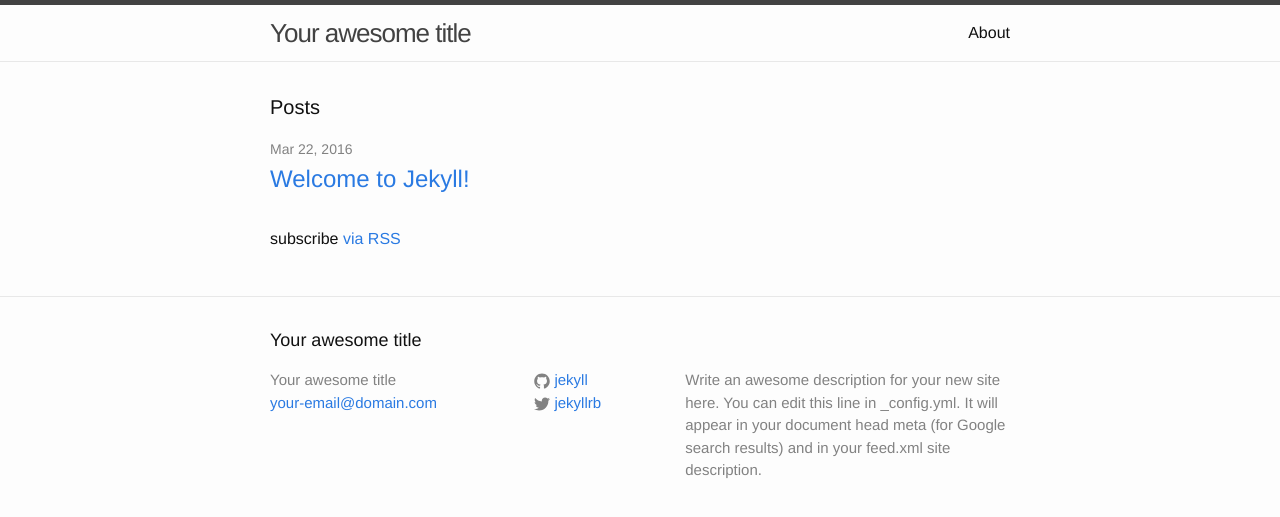
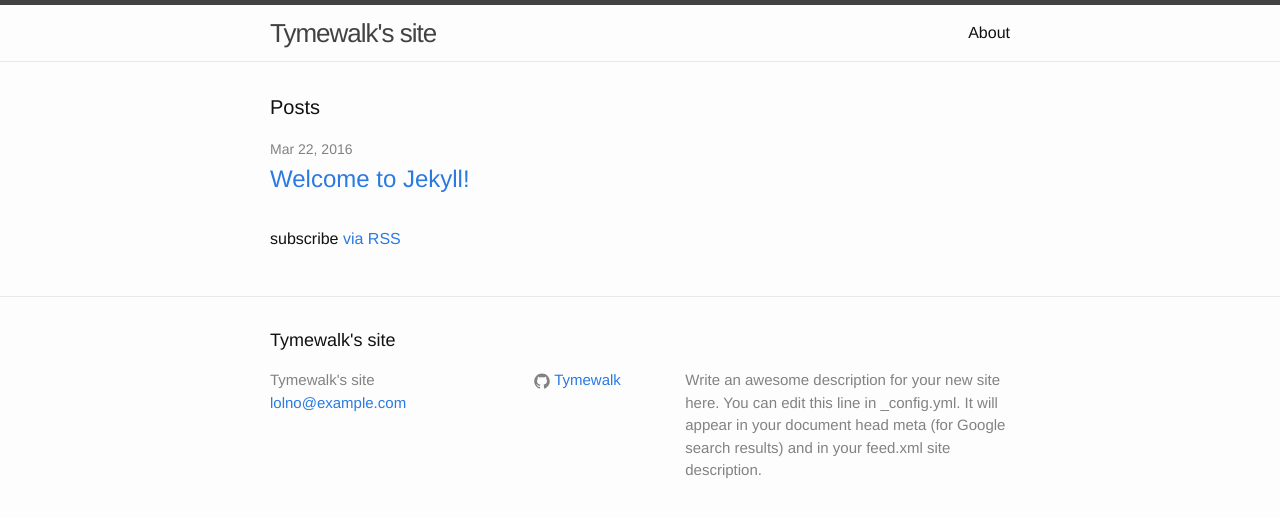
Before and after one commit to joker314/Tymewalk.github.io, a Jekyll site: the page built from index.html, in a window 1280 px wide. Shown: the top 517 px of the page. Built offline with Jekyll 4.4.1, drawn with Linux system fonts in a browser that asks for light colours.

Commit message:
Update _config.yml

```diff
--- a/_config.yml
+++ b/_config.yml
@@ -6,16 +6,15 @@
 # 'jekyll serve'. If you change this file, please restart the server process.
 
 # Site settings
-title: Your awesome title
-email: your-email@domain.com
+title: Tymewalk's site
+email: lolno@example.com
 description: > # this means to ignore newlines until "baseurl:"
   Write an awesome description for your new site here. You can edit this
   line in _config.yml. It will appear in your document head meta (for
   Google search results) and in your feed.xml site description.
 baseurl: "" # the subpath of your site, e.g. /blog
-url: "http://yourdomain.com" # the base hostname & protocol for your site
-twitter_username: jekyllrb
-github_username:  jekyll
+url: "http://Tymewalk.github.io" # the base hostname & protocol for your site
+github_username:  Tymewalk
 
 # Build settings
 markdown: kramdown
```
